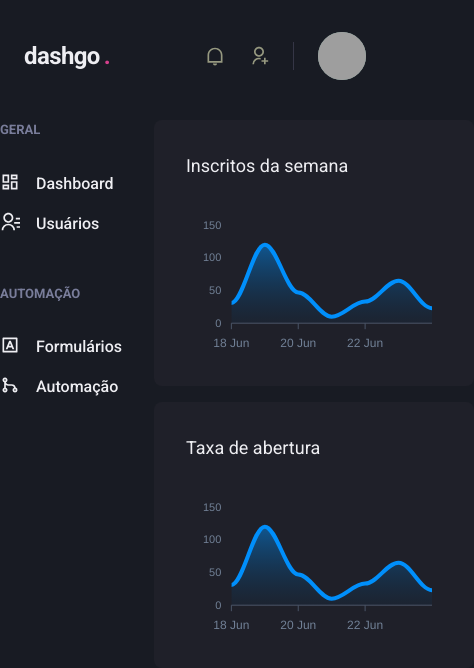
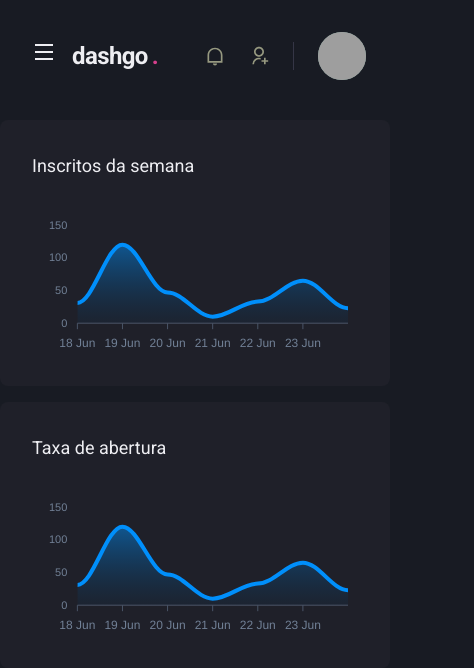
Before and after one commit to Tagaiatto/dashgo, a Next.js app: page /dashboard in a window 390 px wide. Shown: the top 668 px of the page, 474 px wide, since content can reach past the window. Built offline with nearby package versions, Linux system fonts and the light colour scheme; grey boxes are pictures that could not be loaded.

Commit message:
Sidebar responsiva

```diff
--- a/src/components/Header/index.tsx
+++ b/src/components/Header/index.tsx
@@ -1,10 +1,14 @@
-import { Flex, useBreakpointValue } from '@chakra-ui/react';
+import { Flex, Icon, IconButton, useBreakpointValue } from '@chakra-ui/react';
 import { Profile } from './Profile';
 import { NotificationsNav } from './NotificationsNav';
 import { SearchBox } from './SearchBox';
 import { Logo } from './Logo';
+import { useSidebarDrawer } from '../../contexts/SidebarDrawerContext';
+import { RiMenuLine } from 'react-icons/ri';
 
 export function Header() {
+  const { onOpen } = useSidebarDrawer();
+
   const isWideVersion = useBreakpointValue({
     base: false,
     lg: true,
@@ -21,6 +25,21 @@
       px="6"
       align="center"
     >
+      {!isWideVersion && (
+        <IconButton
+          aria-label="Open navigation"
+          icon={<Icon
+            as={RiMenuLine}
+          />}
+          fontSize="24"
+          variant="unstyled"
+          onClick={onOpen}
+          mr="2"
+        >
+
+        </IconButton>
+      )}
+
       <Logo />
 
       {isWideVersion && <SearchBox />}
--- /dev/null
+++ b/src/components/Sidebar/SidebarNav.tsx
@@ -0,0 +1,20 @@
+import { Stack } from '@chakra-ui/react';
+import { RiContactsLine, RiDashboardLine, RiInputMethodLine, RiGitMergeLine } from 'react-icons/ri';
+import { NavSection } from './NavSection';
+import { NavLink } from './NavLink';
+
+export function SidebarNav() {
+  return (
+    <Stack spacing="12" align="flex-start">
+      <NavSection title="GERAL">
+        <NavLink icon={RiDashboardLine}>Dashboard</NavLink>
+        <NavLink icon={RiContactsLine}>Usuários</NavLink>
+      </NavSection>
+
+      <NavSection title="AUTOMAÇÃO">
+        <NavLink icon={RiInputMethodLine}>Formulários</NavLink>
+        <NavLink icon={RiGitMergeLine}>Automação</NavLink>
+      </NavSection>
+    </Stack>
+  );
+}
--- a/src/components/Sidebar/index.tsx
+++ b/src/components/Sidebar/index.tsx
@@ -1,22 +1,35 @@
-import { Box, Stack } from '@chakra-ui/react';
-import { RiContactsLine, RiDashboardLine, RiGitMergeLine, RiInputMethodLine } from 'react-icons/ri';
-import { NavSection } from './NavSection';
-import { NavLink } from './NavLink';
+import { Box, Drawer, DrawerBody, DrawerCloseButton, DrawerContent, DrawerHeader, DrawerOverlay, useBreakpointValue } from '@chakra-ui/react';
+import { useSidebarDrawer } from '../../contexts/SidebarDrawerContext';
+import { SidebarNav } from './SidebarNav';
 
 export function Sidebar() {
+  const { isOpen, onClose } = useSidebarDrawer();
+
+  const isDrawerSidebar = useBreakpointValue({
+    base: true,
+    lg: false,
+  });
+
+  if (isDrawerSidebar) {
+    return (
+      <Drawer isOpen={isOpen} placement="left" onClose={onClose}>
+        <DrawerOverlay>
+          <DrawerContent bg="gray.800" p="4">
+            <DrawerCloseButton mt="6" />
+            <DrawerHeader>Navegação</DrawerHeader>
+
+            <DrawerBody>
+              <SidebarNav />
+            </DrawerBody>
+          </DrawerContent>
+        </DrawerOverlay>
+      </Drawer>
+    );
+  }
+
   return (
     <Box as="aside" w="64" mr="8">
-      <Stack spacing="12" align="flex-start">
-        <NavSection title="GERAL">
-          <NavLink icon={RiDashboardLine}>Dashboard</NavLink>
-          <NavLink icon={RiContactsLine}>Usuários</NavLink>
-        </NavSection>
-
-        <NavSection title="AUTOMAÇÃO">
-          <NavLink icon={RiInputMethodLine}>Formulários</NavLink>
-          <NavLink icon={RiGitMergeLine}>Automação</NavLink>
-        </NavSection>
-      </Stack>
+      <SidebarNav />
     </Box>
   )
 }
--- /dev/null
+++ b/src/contexts/SidebarDrawerContext.tsx
@@ -0,0 +1,28 @@
+import { useDisclosure, UseDisclosureReturn } from '@chakra-ui/react';
+import { useRouter } from 'next/router';
+import { createContext, ReactNode, useContext, useEffect } from 'react';
+
+interface SidebarDrawerProviderProps {
+  children: ReactNode;
+}
+
+type SidebarDrawerContextData = UseDisclosureReturn;
+
+const SidebarDrawerContext = createContext({} as SidebarDrawerContextData);
+
+export function SidebarDrawerProvider({ children }: SidebarDrawerProviderProps) {
+  const disclosure = useDisclosure();
+  const router = useRouter();
+
+  useEffect(() => {
+    disclosure.onClose()
+  }, [router.asPath])
+
+  return (
+    <SidebarDrawerContext.Provider value={disclosure}>
+      {children}
+    </SidebarDrawerContext.Provider>
+  )
+}
+
+export const useSidebarDrawer = () => useContext(SidebarDrawerContext);
--- a/src/pages/_app.tsx
+++ b/src/pages/_app.tsx
@@ -2,10 +2,14 @@
 import { ChakraProvider } from '@chakra-ui/react';
 import { theme } from '../styles/theme';
 
+import { SidebarDrawerProvider } from '../contexts/SidebarDrawerContext';
+
 function MyApp({ Component, pageProps }: AppProps) {
   return (
     <ChakraProvider theme={theme}>
-      <Component {...pageProps} />
+      <SidebarDrawerProvider>
+        <Component {...pageProps} />
+      </SidebarDrawerProvider>
     </ChakraProvider>
   )
 }
```
